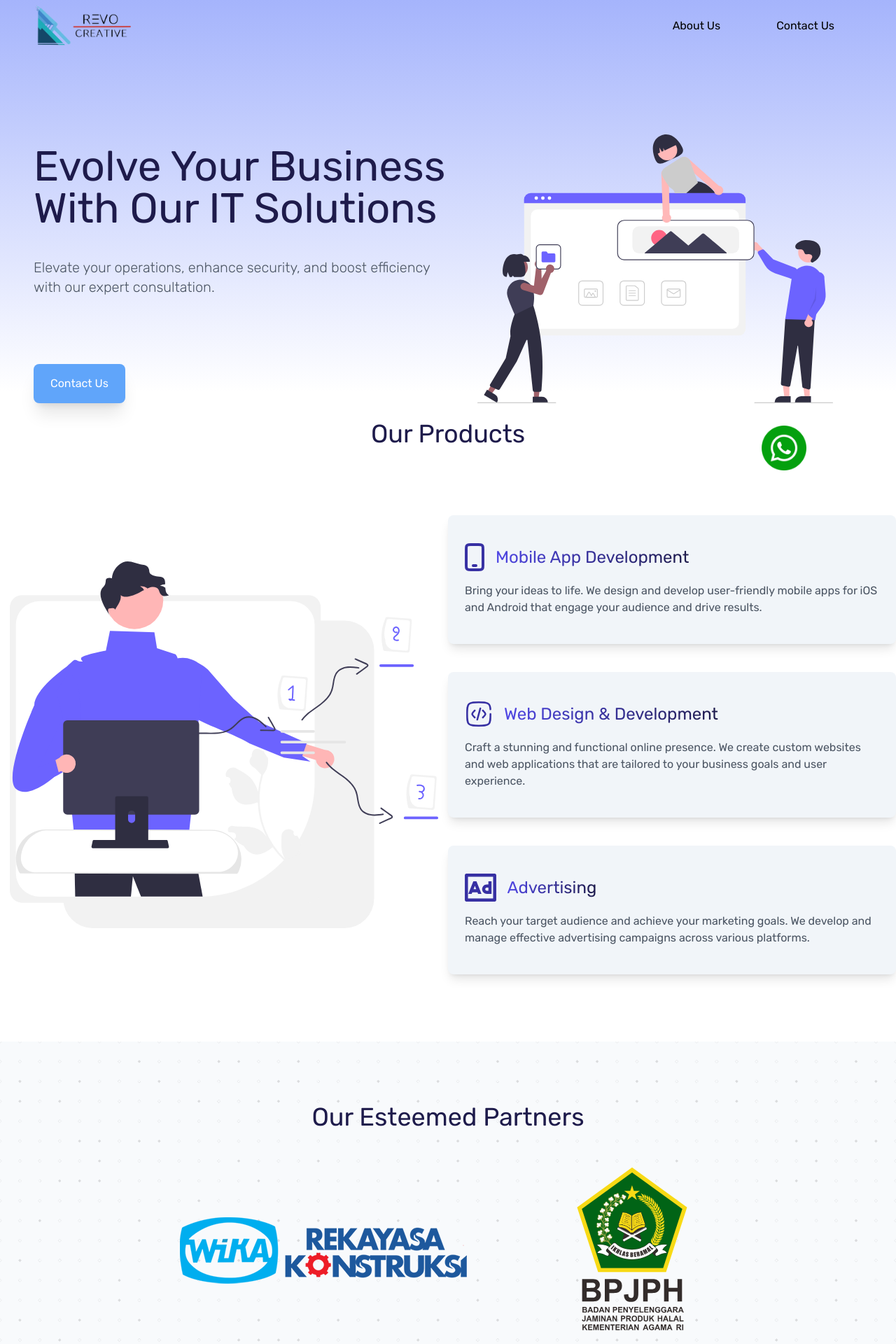
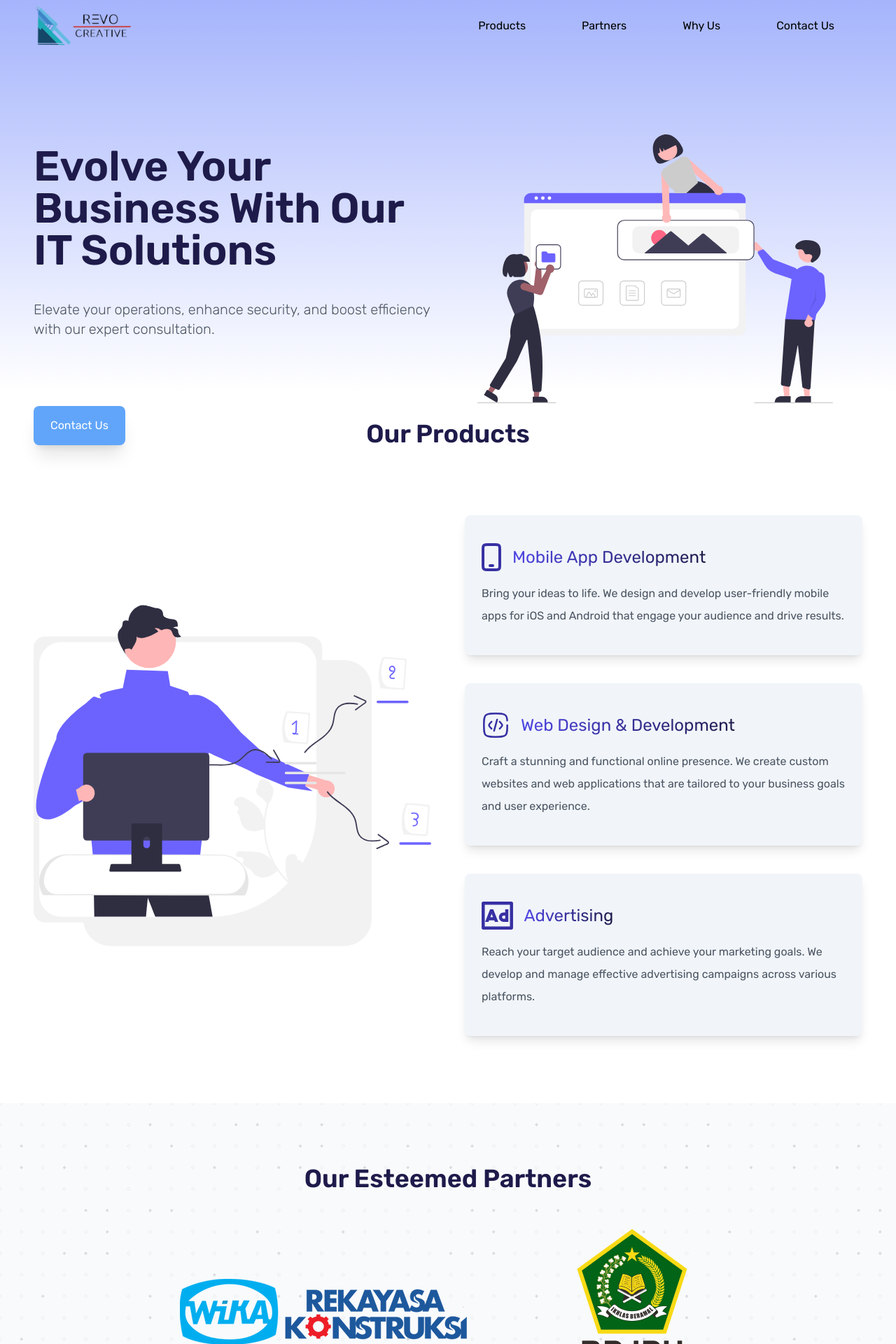
Before and after one commit to JambulJambul/revo_landing_page, a React (Vite) app: page / in a window 1280 px wide. Shown: the top 1920 px of the page at 70% size. Built offline with nearby package versions, Linux system fonts and the light colour scheme.

Commit message:
revo 1.0

```diff
--- a/index.html
+++ b/index.html
@@ -3,7 +3,7 @@
 
 <head>
   <meta charset="UTF-8" />
-  <link rel="icon" type="image/svg+xml" href="/vite.svg" />
+  <link rel="icon" type="image/svg+xml" href="/favicon.ico" />
   <meta name="viewport" content="width=device-width, initial-scale=1.0" />
   <link rel="preconnect" href="https://fonts.googleapis.com">
   <link rel="preconnect" href="https://fonts.gstatic.com" crossorigin>
--- a/src/components/Footer/index.jsx
+++ b/src/components/Footer/index.jsx
@@ -1,50 +1,61 @@
 import RevoImg from '../../assets/revo-horizontal.png'
 import InstagramIcon from '@mui/icons-material/Instagram';
-import EmailIcon from '@mui/icons-material/Email';
-import { Link } from 'react-router-dom';
+import WhatsAppIcon from '@mui/icons-material/WhatsApp';
 
 function Footer() {
+    const scrollToSection = (sectionId) => {
+        const section = document.getElementById(sectionId);
+        if (section) {
+            section.scrollIntoView({ behavior: 'smooth' });
+        }
+    };
+
     return (
         <>
             <div className='bg-indigo-200'>
                 <div className="flex flex-col lg:flex-row gap-12 justify-around py-12 px-12 2xl:px-0 max-w-[1440px] mx-auto">
                     <div className="flex-1">
-                        <a href="">
+                        <a href="https://wa.link/fjj377" target="_blank">
                             <img className='h-24 inline-block' src={RevoImg} alt="revo creative company logo" />
                         </a>
-                        <h4 className='text-xl leading-relaxed'>
-                            Alamat Kantor
+                        <h4 className='text-xl leading-relaxed pt-4'>
+                            Office Address
                         </h4>
                         <p className='leading-relaxed'>
-                            Jl Rumah Dawe, Pondok Bambu, Jakarta Timur 13460<br />
-                            Telp. 021-8066 3030<br />
+                            Jl. Raya Pd. Gede No.14A Pinang Ranti, Kec. Makasar, Kota Jakarta Timur, Daerah Khusus Ibukota Jakarta, 13560<br />
                         </p>
                     </div>
                     <div className="flex-1">
                         <h4 className='text-xl leading-relaxed'>
-                            Pages
+                            Sections
                         </h4>
                         <ul className='leading-relaxed'>
                             <li className='my-2 mt-4'>
-                                <Link to={"/"} className="hover:underline transition duration-300 ease-in-out" href=""><p>Home</p></Link>
+                                <button onClick={() => scrollToSection('HomeHero')} className="hover:underline transition duration-300 ease-in-out" href=""><p>Home</p></button>
                             </li>
                             <li className='my-2'>
-                                <Link to={"/about-us"} className="hover:underline transition duration-300 ease-in-out" href=""><p>About Us</p></Link>
+                                <button onClick={() => scrollToSection('HomeProducts')} className="hover:underline transition duration-300 ease-in-out" href=""><p>Products</p></button>
                             </li>
                             <li className='my-2'>
-                                <Link to={"/contact-us"} className="hover:underline transition duration-300 ease-in-out" href="">Contact Us</Link>
+                                <button onClick={() => scrollToSection('HomePartners')} className="hover:underline transition duration-300 ease-in-out" href="">Partners</button>
+                            </li>
+                            <li className='my-2'>
+                                <button onClick={() => scrollToSection('HomeWhyUs')} className="hover:underline transition duration-300 ease-in-out" href=""><p>Why Us</p></button>
+                            </li>
+                            <li className='my-2'>
+                                <button onClick={() => scrollToSection('HomeContactUs')} className="hover:underline transition duration-300 ease-in-out" href="">Contact Us</button>
                             </li>
                         </ul>
                     </div>
                     <div className="flex-1">
                         <h4 className='text-xl'>
-                            Follow Us
+                            Contact Us
                             <div className='flex gap-3'>
-                                <a href="">
+                                <a href="https://www.instagram.com/r.evocreative_id/">
                                     <InstagramIcon />
                                 </a>
-                                <a href="">
-                                    <EmailIcon />
+                                <a href="https://wa.link/fjj377">
+                                    <WhatsAppIcon />
                                 </a>
                             </div>
                         </h4>
--- a/src/components/Navbar/index.jsx
+++ b/src/components/Navbar/index.jsx
@@ -1,11 +1,7 @@
 import { useState, useEffect } from 'react';
 import RevoImg from "../../assets/revo-horizontal.png";
-import MenuIcon from '@mui/icons-material/Menu';
-import WhatsappLogo from "../../assets/whatsapp-logo.png"
-import { Link } from 'react-router-dom';
 
 function Navbar() {
-    const [isOpen, setIsOpen] = useState(false);
     const [isScrolled, setIsScrolled] = useState(false);
 
     useEffect(() => {
@@ -18,60 +14,37 @@ function Navbar() {
         return () => window.removeEventListener('scroll', handleScroll);
     }, []);
 
-    const toggleMenu = () => {
-        setIsOpen(!isOpen);
+    const scrollToSection = (sectionId) => {
+        const section = document.getElementById(sectionId);
+        if (section) {
+            section.scrollIntoView({ behavior: 'smooth' });
+        }
     };
+
     return (
         <>
-            <div className={`fixed z-10 w-full transition duration-300 ${isScrolled ? 'bg-indigo-200' : 'bg-transparent'
-                }`}>
+            <div className={`fixed z-10 w-full transition duration-300 ${isScrolled ? 'bg-indigo-200' : 'bg-transparent'}`}>
                 <div className="flex justify-between px-12 2xl:px-0 max-w-[1440px] mx-auto">
                     <div className="flex">
-                        <Link to="/">
+                        <button onClick={() => scrollToSection('HomeHero')}>
                             <img className="w-36" src={RevoImg} alt="revo creative company logo" />
-                        </Link>
-                    </div>
-                    <div className="lg:hidden my-auto">
-                        <button onClick={toggleMenu} className="flex items-center px-3 py-2 border rounded text-gray-600 border-gray-600 hover:text-gray-800 hover:border-gray-800">
-                            <MenuIcon />
                         </button>
                     </div>
                     <div className={`hidden lg:flex`}>
-                        <Link to="/about-us" className="my-auto mx-4 py-4 px-6 transition-colors duration-300 hover:text-gray-600" >
-                            <p>
-                                About Us
-                            </p>
-                        </Link>
-                        <Link to="/contact-us" className="my-auto mx-4 py-4 px-6 transition-colors duration-300 hover:text-gray-600" >
-                            <p>
-                                Contact Us
-                            </p>
-                        </Link>
+                        <button onClick={() => scrollToSection('HomeProducts')} className="my-auto mx-4 py-4 px-6 transition-colors duration-300 hover:text-gray-600">
+                            <p>Products</p>
+                        </button>
+                        <button onClick={() => scrollToSection('HomePartners')} className="my-auto mx-4 py-4 px-6 transition-colors duration-300 hover:text-gray-600">
+                            <p>Partners</p>
+                        </button>
+                        <button onClick={() => scrollToSection('HomeWhyUs')} className="my-auto mx-4 py-4 px-6 transition-colors duration-300 hover:text-gray-600">
+                            <p>Why Us</p>
+                        </button>
+                        <button onClick={() => scrollToSection('HomeContactUs')} className="my-auto mx-4 py-4 px-6 transition-colors duration-300 hover:text-gray-600">
+                            <p>Contact Us</p>
+                        </button>
                     </div>
                 </div>
-                <div className='bg-cyan-100'>
-                    <div className={`mx-auto lg:hidden ${isOpen ? 'block' : 'hidden'}`}>
-                        <div className='px-10 py-2'>
-                            <div className='my-2 py-2'>
-                                <Link to="/about-us" className="transition-colors duration-300 hover:text-gray-600" >
-                                    <p>
-                                        About Us
-                                    </p>
-                                </Link>
-                            </div>
-                            <div className='my-2 py-2'>
-                                <Link to="/contact-us" className="transition-colors duration-300 hover:text-gray-600" >
-                                    <p>
-                                        Contact Us
-                                    </p>
-                                </Link>
-                            </div>
-                        </div>
-                    </div>
-                </div>
-            </div>
-            <div className='fixed z-10 text-right right-16 bottom-16 lg:right-32 lg:bottom-32 inline-block'>
-                <img className='h-16' src={WhatsappLogo} alt="" />
             </div>
         </>
     );
--- a/src/index.css
+++ b/src/index.css
@@ -1,3 +1,7 @@
 @tailwind base;
 @tailwind components;
 @tailwind utilities;
+
+html {
+    scroll-behavior: smooth;
+}
--- a/src/pages/Home/components/Hero/index.jsx
+++ b/src/pages/Home/components/Hero/index.jsx
@@ -3,20 +3,20 @@ import StartBuilding from '../../../../assets/undraw_start_building_re_xani.svg'
 function HomeHero() {
     return (
         <>
-            <div className='bg-gradient-to-b from-indigo-300'>
+            <div id='HomeHero' className='bg-gradient-to-b from-indigo-300'>
                 <div className="lg:h-[70vh] max-w-[1440px] mx-auto ">
-                    <div className="pt-48 mx-12 2xl:mx-0 block lg:flex">
+                    <div className="pb-24 lg:pb-0 pt-36 md:pt-40 lg:pt-48 px-12 2xl:px-0 block lg:flex">
                         <div className="flex-1">
-                            <h2 className="text-6xl my-4 text-indigo-950">
+                            <h2 className="text-4xl md:text-5xl lg:text-6xl my-4 font-semibold text-indigo-950">
                                 Evolve Your Business With Our IT Solutions
                             </h2>
-                            <h4 className="text-xl my-4 font-extralight pt-6 text-gray-600">
+                            <h4 className="text-base md:text-lg lg:text-xl my-4 font-extralight pt-6 text-gray-600">
                             Elevate your operations, enhance security, and boost efficiency with our expert consultation.
                             </h4>
-                            <div className="mt-12 lg:mt-24">
-                                <a className="transition-colors duration-300 hover:text-gray-600" href="">
-                                    <div className="bg-blue-400 py-4 px-6 rounded-lg inline-block shadow-xl">
-                                        <p className="text-white">
+                            <div className="mt-12 lg:mt-24 transition duration-200 ease-in-out hover:transform hover:translate-y-[-5px]">
+                                <a href="https://wa.link/fjj377" target="_blank">
+                                    <div className="bg-blue-400 py-3 px-4 md:py-4 md:px-6 rounded-lg inline-block shadow-xl">
+                                        <p className="text-white text-sm md:text-base">
                                             Contact Us
                                         </p>
                                     </div>
--- a/src/pages/Home/components/Partners/index.jsx
+++ b/src/pages/Home/components/Partners/index.jsx
@@ -5,10 +5,10 @@ import Dots from '../../../../assets/dots.png'
 function HomePartners() {
     return (
         <>
-            <div className='bg-slate-50' style={{ backgroundImage: `url(${Dots})`, backgroundRepeat: 'repeat', backgroundSize: 'contain' }}>
+            <div id="HomePartners" className='bg-slate-50' style={{ backgroundImage: `url(${Dots})`, backgroundRepeat: 'repeat', backgroundSize: 'contain' }}>
                 <div className='max-w-[1440px] mx-auto py-10'>
-                    <div className="text-center mx-12 2xl:mx-0 my-12">
-                        <h2 className="text-4xl text-indigo-950">Our Esteemed Partners</h2>
+                    <div className="text-center px-12 2xl:px-0 py-12">
+                        <h2 className="text-2xl md:text-3xl lg:text-4xl font-semibold text-indigo-950">Our Esteemed Partners</h2>
                         <div className='flex flex-col md:flex-row items-center md:justify-center my-10 md:gap-x-24'>
                             <a className='transition duration-200 ease-in-out hover:transform hover:translate-x-[-5px] hover:translate-y-[-5px]' href="https://wikarekon.co.id/id/" target="_blank">
                                 <img className='object-contain' src={WikaLogo} alt="Wika Rekon Logo" />
--- a/src/pages/Home/components/Products/index.jsx
+++ b/src/pages/Home/components/Products/index.jsx
@@ -6,46 +6,46 @@ import AdsIcon from '../../../../assets/advertisement-svgrepo-com.svg'
 function HomeProducts() {
     return (
         <>
-            <div className='pt-10 pb-24'>
-                <div className='max-w-[1440px] mx-auto'>
-                    <div className="text-center mx-12 2xl:mx-0">
-                        <h2 className="text-4xl text-indigo-950">Our Products</h2>
+            <div id="HomeProducts">
+                <div className='max-w-[1440px] mx-auto pt-10 pb-24 px-12 2xl:px-0'>
+                    <div className="text-center">
+                        <h2 className="text-2xl md:text-3xl lg:text-4xl font-semibold text-indigo-950">Our Products</h2>
                     </div>
-                    <div className="pt-24 flex">
-                        <div className='flex-1 flex flex-column justify-center items-center'>
-                            <img className='h-4/5' src={ProgrammerImage} alt="" />
+                    <div className="lg:px-0 pt-16 md:pt-24 lg:flex lg:gap-12 2xl:gap-0">
+                        <div className='lg:flex-1 flex lg:flex-column justify-center lg:items-center'>
+                            <img className='max-h-96 lg:max-h-none lg:h-4/5' src={ProgrammerImage} alt="" />
                         </div>
-                        <div className='flex-1'>
+                        <div className='pt-10 lg:pt-0 lg:flex-1'>
                             <div className='bg-slate-100 px-6 py-10 shadow-lg rounded-lg'>
                                 <div className='flex items-center'>
                                     <img className='h-10' src={MobileIcon} alt="" />
-                                    <h3 className='text-2xl bg-gradient-to-r from-indigo-600 to-indigo-950 bg-clip-text text-transparent ml-4'>
+                                    <h3 className='text-lg md:text-xl lg:text-2xl bg-gradient-to-r from-indigo-600 to-indigo-950 bg-clip-text text-transparent ml-4'>
                                         Mobile App Development
                                     </h3>
                                 </div>
-                                <p className='text-gray-600 mt-4'>
+                                <p className='leading-6 text-sm lg:leading-8 lg:text-base text-gray-600 mt-4'>
                                     Bring your ideas to life. We design and develop user-friendly mobile apps for iOS and Android that engage your audience and drive results.
                                 </p>
                             </div>
                             <div className='bg-slate-100 px-6 py-10 shadow-lg rounded-lg my-10'>
                                 <div className='flex items-center'>
                                     <img className='h-10' src={CodeIcon} alt="" />
-                                    <h3 className='text-2xl bg-gradient-to-r from-indigo-600 to-indigo-950 bg-clip-text text-transparent ml-4'>
+                                    <h3 className='text-lg md:text-xl lg:text-2xl bg-gradient-to-r from-indigo-600 to-indigo-950 bg-clip-text text-transparent ml-4'>
                                         Web Design & Development
                                     </h3>
                                 </div>
-                                <p className='text-gray-600 mt-4'>
+                                <p className='leading-6 text-sm lg:leading-8 lg:text-base text-gray-600 mt-4'>
                                     Craft a stunning and functional online presence. We create custom websites and web applications that are tailored to your business goals and user experience.
                                 </p>
                             </div>
                             <div className='bg-slate-100 px-6 py-10 shadow-lg rounded-lg'>
                                 <div className='flex items-center'>
                                     <img className='h-10' src={AdsIcon} alt="" />
-                                    <h3 className='text-2xl bg-gradient-to-r from-indigo-600 to-indigo-950 bg-clip-text text-transparent ml-4'>
+                                    <h3 className='text-lg md:text-xl lg:text-2xl bg-gradient-to-r from-indigo-600 to-indigo-950 bg-clip-text text-transparent ml-4'>
                                         Advertising
                                     </h3>
                                 </div>
-                                <p className='text-gray-600 mt-4'>
+                                <p className='leading-6 text-sm lg:leading-8 lg:text-base text-gray-600 mt-4'>
                                     Reach your target audience and achieve your marketing goals. We develop and manage effective advertising campaigns across various platforms.
                                 </p>
                             </div>
--- a/src/pages/Home/index.jsx
+++ b/src/pages/Home/index.jsx
@@ -2,7 +2,7 @@ import HomeHero from './components/Hero'
 import HomePartners from './components/Partners'
 import HomeProducts from './components/Products'
 import HomeContactUs from './components/ContactUs'
-import HomeTestimonials from './components/Testimonials'
+// import HomeTestimonials from './components/Testimonials'
 import HomeWhyUs from './components/WhyUs'
 
 function Home() {
```
Also changed, not shown: src/pages/Home/components/ContactUs/index.jsx (+12 -11 lines), src/pages/Home/components/WhyUs/index.jsx (+26 -26 lines), src/assets/revo-icon-only-no-bg.png (added), 1 other file (tests, documents, lock files or other folders).
